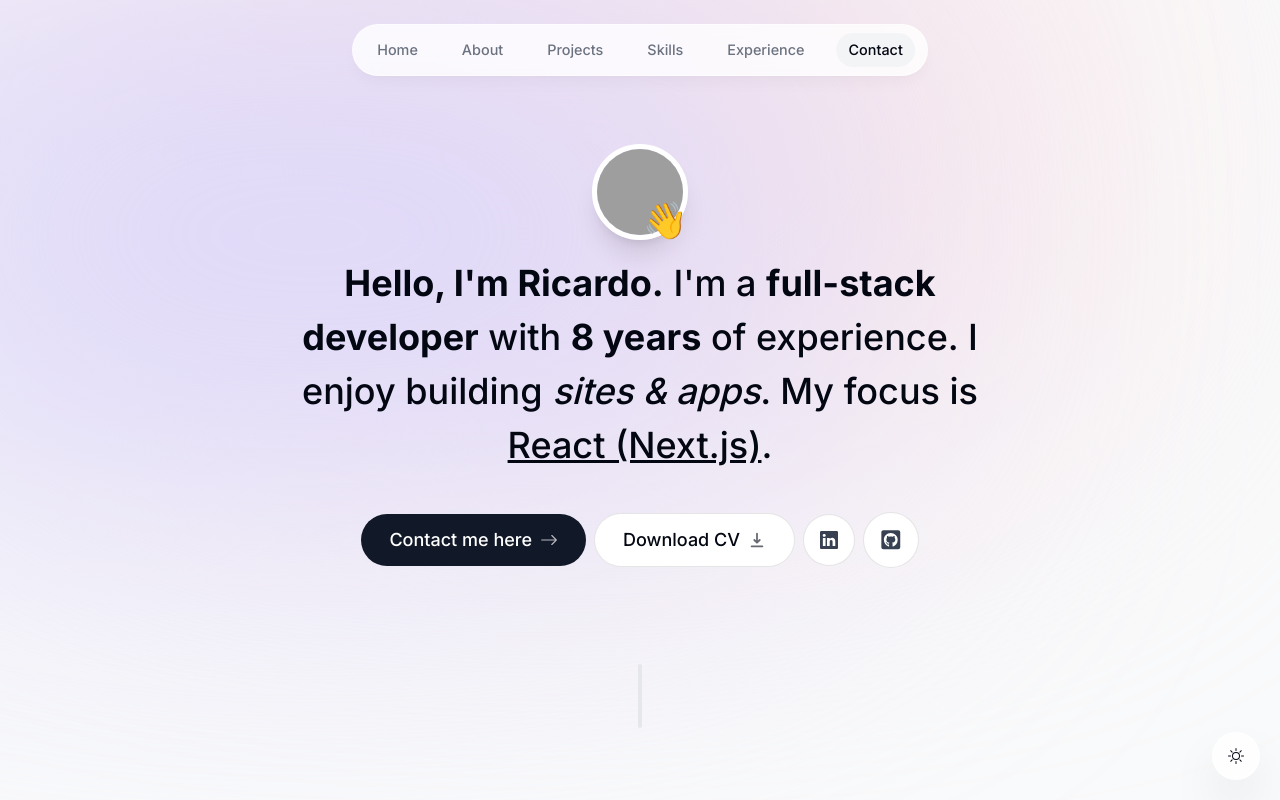
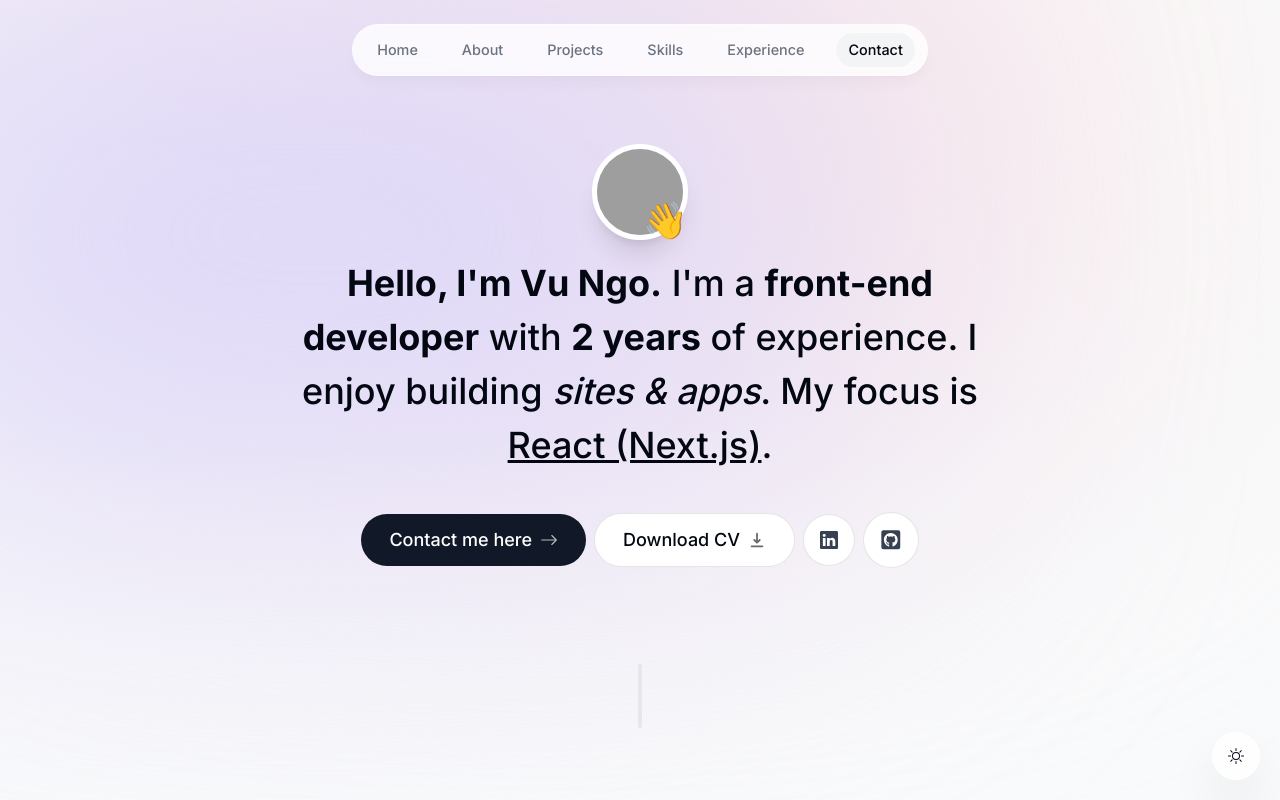
Before and after one commit to vungoanh/portfolio, a Next.js app: page / in a window 1280 px wide. Shown: the top 800 px of the page. Built offline with nearby package versions, Linux system fonts and the light colour scheme; grey boxes are pictures that could not be loaded.

Commit message:
chore: add UI

```diff
--- a/components/intro.tsx
+++ b/components/intro.tsx
@@ -62,9 +62,9 @@
         initial={{ opacity: 0, y: 100 }}
         animate={{ opacity: 1, y: 0 }}
       >
-        <span className="font-bold">Hello, I'm Ricardo.</span> I'm a{" "}
-        <span className="font-bold">full-stack developer</span> with{" "}
-        <span className="font-bold">8 years</span> of experience. I enjoy
+        <span className="font-bold">Hello, I'm Vu Ngo.</span> I'm a{" "}
+        <span className="font-bold">front-end developer</span> with{" "}
+        <span className="font-bold">2 years</span> of experience. I enjoy
         building <span className="italic">sites & apps</span>. My focus is{" "}
         <span className="underline">React (Next.js)</span>.
       </motion.h1>
```
